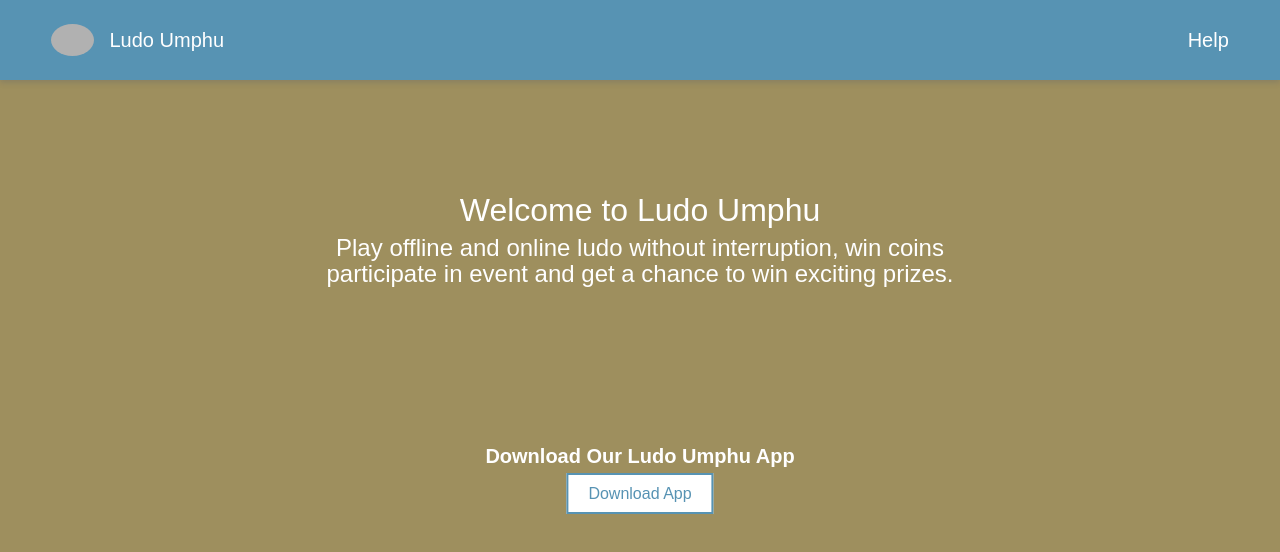
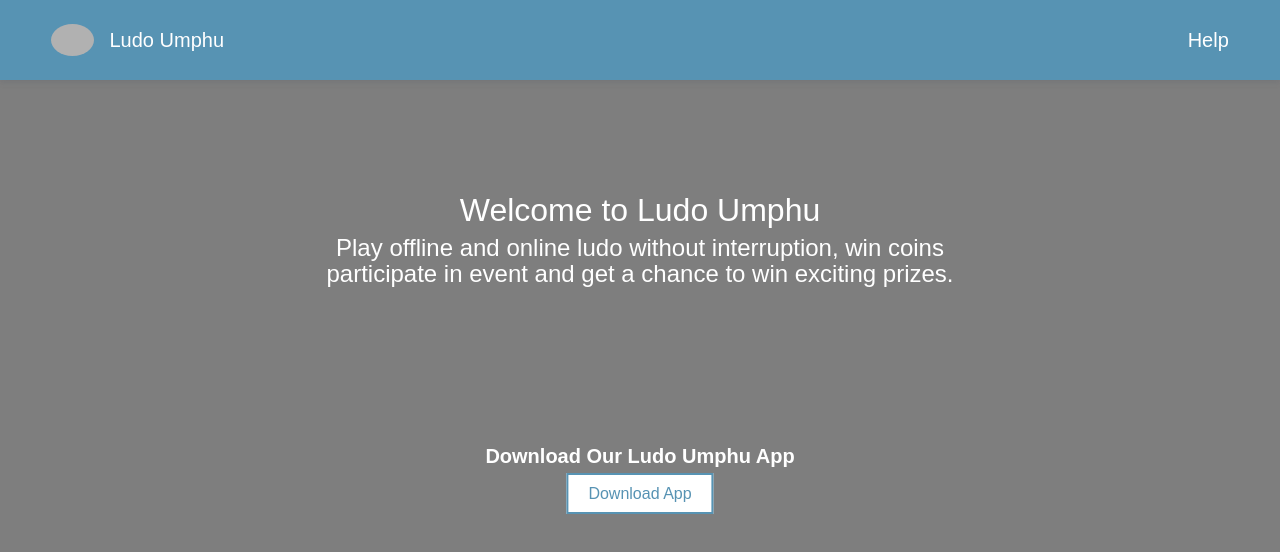
Before and after one commit to manishkeltton/umphu-dashboard, a Next.js app: page / in a window 1280 px wide. Shown: the top 552 px of the page. Built offline with nearby package versions, Linux system fonts and the light colour scheme; grey boxes are pictures that could not be loaded.

Commit message:
bg color change

```diff
--- a/next.config.mjs
+++ b/next.config.mjs
@@ -1,10 +1,10 @@
 /** @type {import('next').NextConfig} */
 const nextConfig = {
   reactStrictMode: true,
-  output: "export",
+  // output: "export",
   trailingSlash: true,
   distDir: "build",
-  assetPrefix: "https://d3kwo4p00cmlt.cloudfront.net",
+  // assetPrefix: "https://d3kwo4p00cmlt.cloudfront.net",
 };
 
 export default nextConfig;
--- a/styles/globals.css
+++ b/styles/globals.css
@@ -8,7 +8,7 @@
 .body {
   display: flex;
   /* background-image: url("../component/ic_board.png"); */
-  background-color: #867336;
+  background-color: #050505a4;
   position: relative;
   height: 100vh;
   background-position: center;
```
